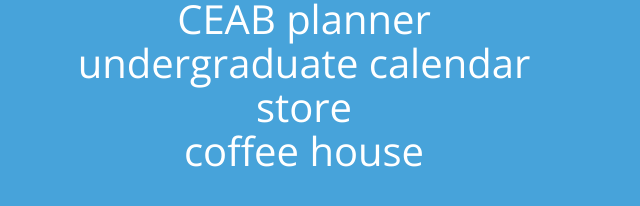
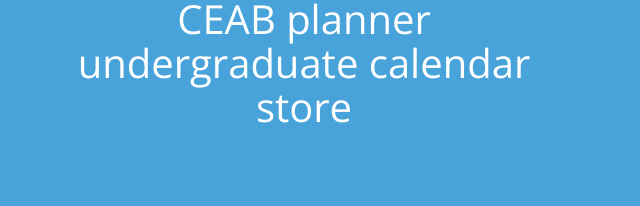
Before and after one commit to 2017systems/2017systems.github.io, a plain HTML site: page index.html in a window 1280 px wide. Shown: the part 470-676 px from the top of the page, without its empty margins (336-976 px from the left). Drawn offline with nearby package versions, Linux system fonts and the light colour scheme; a web font is replaced by a local one.

Commit message:
take out coffee house, fix comment so vim syntax highlighter doesnt explode

```diff
--- a/index.html
+++ b/index.html
@@ -13,7 +13,7 @@
 
   </head>
   <body>
-    <!----- SLIDES START --->
+    <!-- SLIDES START -->
     <!-- SLIDE 1 -->
     <div id="slide1">
         <div class="main" align="middle">
@@ -29,7 +29,8 @@
         <h2><a href="http://sydedb.uwaterloo.ca/" target="_blank">CEAB planner</a></h2>
         <h2><a href="http://ugradcalendar.uwaterloo.ca/page/uWaterloo-Undergraduate-Calendar-Access" target="_blank">undergraduate calendar</a></h2>
         <h2><a href="http://somethingonthesyde.myshopify.com" target="_blank">store</a></h2>
-        <h2><a href="https://www.facebook.com/events/822831037769374/" target="_blank">coffee house</a></h2>
+        <!-- leave out coffee house until we have a new date -->
+        <!--<h2><a href="https://www.facebook.com/events/822831037769374/" target="_blank">coffee house</a></h2> -->
     </div>
     </div>
   </body>
```
